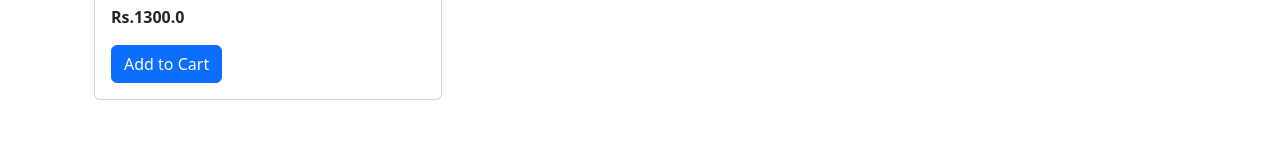
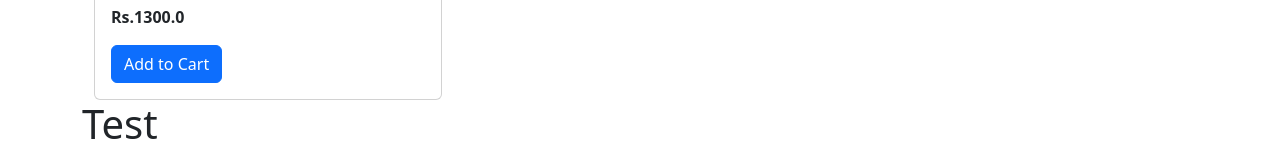
Before and after one commit to kasunsoorige/Mr.Burger, a Django app: page / in a window 1280 px wide. Shown: the part 947-1103 px from the top of the page. Before the commit the page ends 1047 px from the top, so only its background shows below. Run offline with Django 4.2, Linux system fonts and the light colour scheme; data comes from the database, SQL or seed files in the repository.

Commit message:
new file:   static/css/burger2.jpg 	modified:   webstore/templates/item_list.html

```diff
--- a/webstore/templates/item_list.html
+++ b/webstore/templates/item_list.html
@@ -26,8 +26,12 @@
                 </div>
                 <!-- url 'add_to_cart' item.id  --->
             </div>
+
         </div>
         {% endfor %}
     </div>
 </div>
+<div>
+  <h1>Test</h1>
+</div>
 {% endblock %}
```
Also changed, not shown: static/css/burger2.jpg (added).
